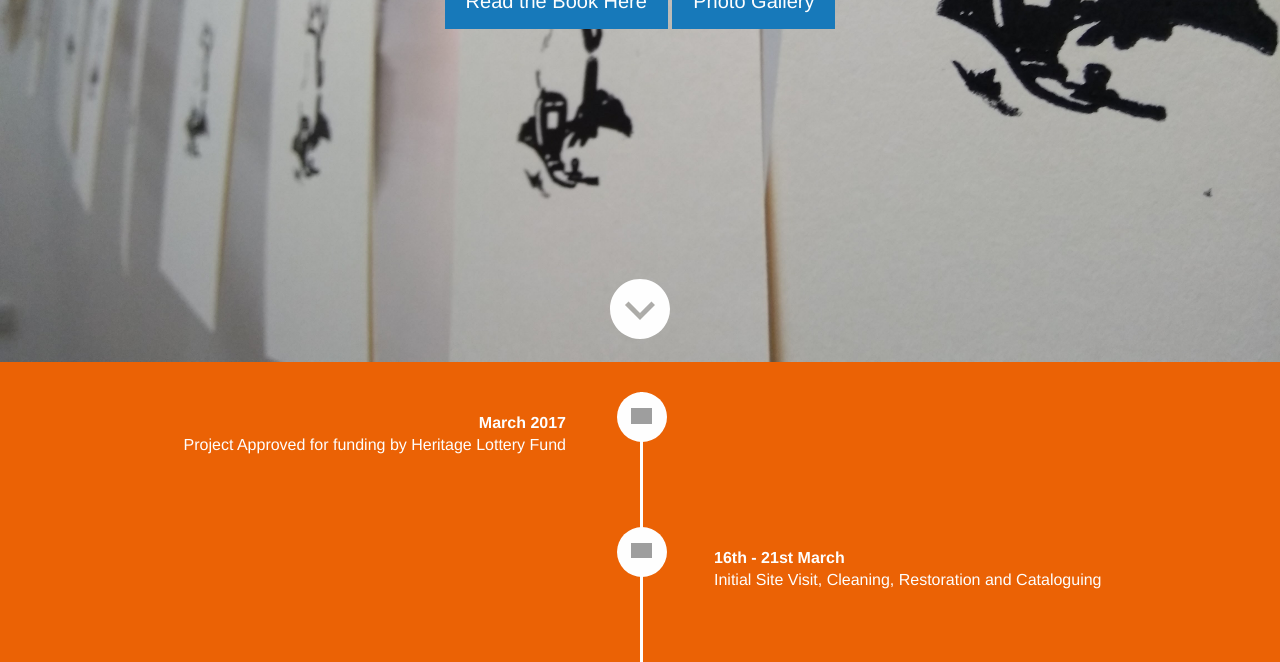
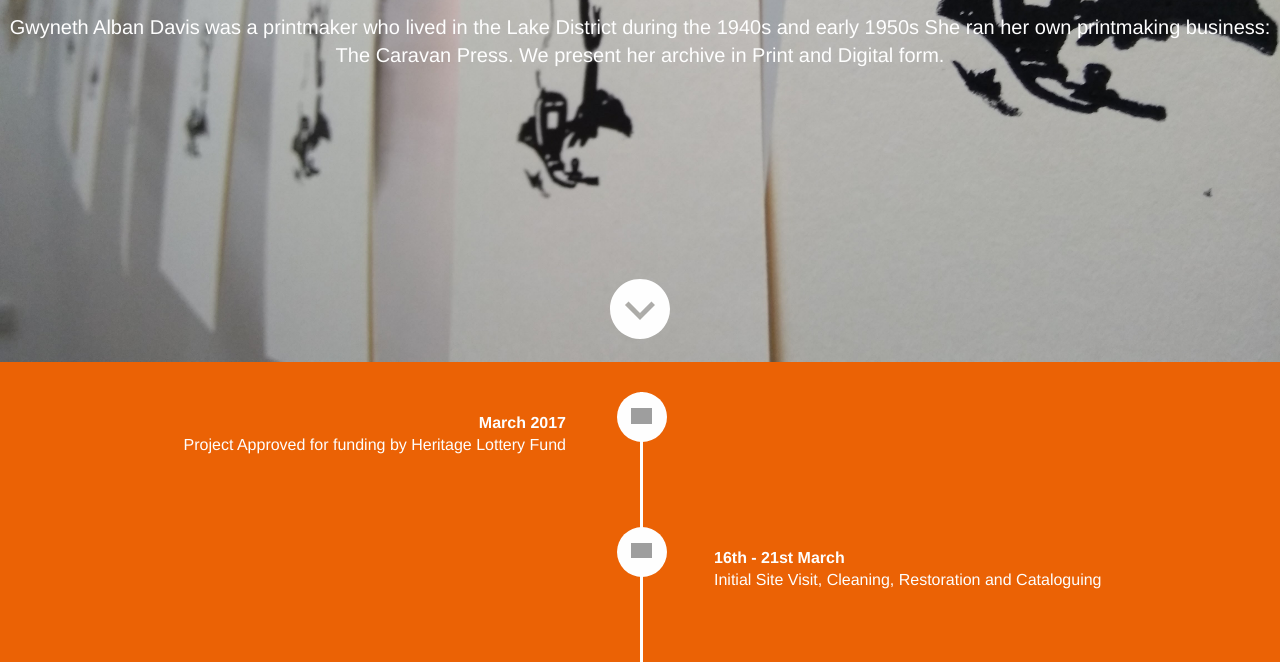
Before and after one commit to typooo-north/gwyneth, a plain HTML site: page index.html in a window 1280 px wide. Shown: the part 438-1100 px from the top of the page. Drawn offline with Linux system fonts and the light colour scheme; grey boxes are pictures that could not be loaded; a web font is replaced by a local one.

Commit message:
Update index.html
add title description

```diff
--- a/index.html
+++ b/index.html
@@ -31,6 +31,8 @@
           <h2>Making Visible the Archive of Gwyneth Alban Davis</h2>
         <a href="https://indd.adobe.com/view/66f990ed-b05b-4279-8009-688ceabac53f" target="_blank"><button class="button large">Read the Book Here</button></a>
         <a href="https://archive.org/details/@typooo_north" target="_blank"><button class="button large">Photo Gallery</button></a>
+        <h5>Gwyneth Alban Davis was a printmaker who lived in the Lake District during the 1940s and early 1950s She ran her own printmaking business: The Caravan Press. We present her archive in Print and Digital form.
+
       </div>
 
       <div class="bottom-content-section" data-magellan data-threshold="0">
```
